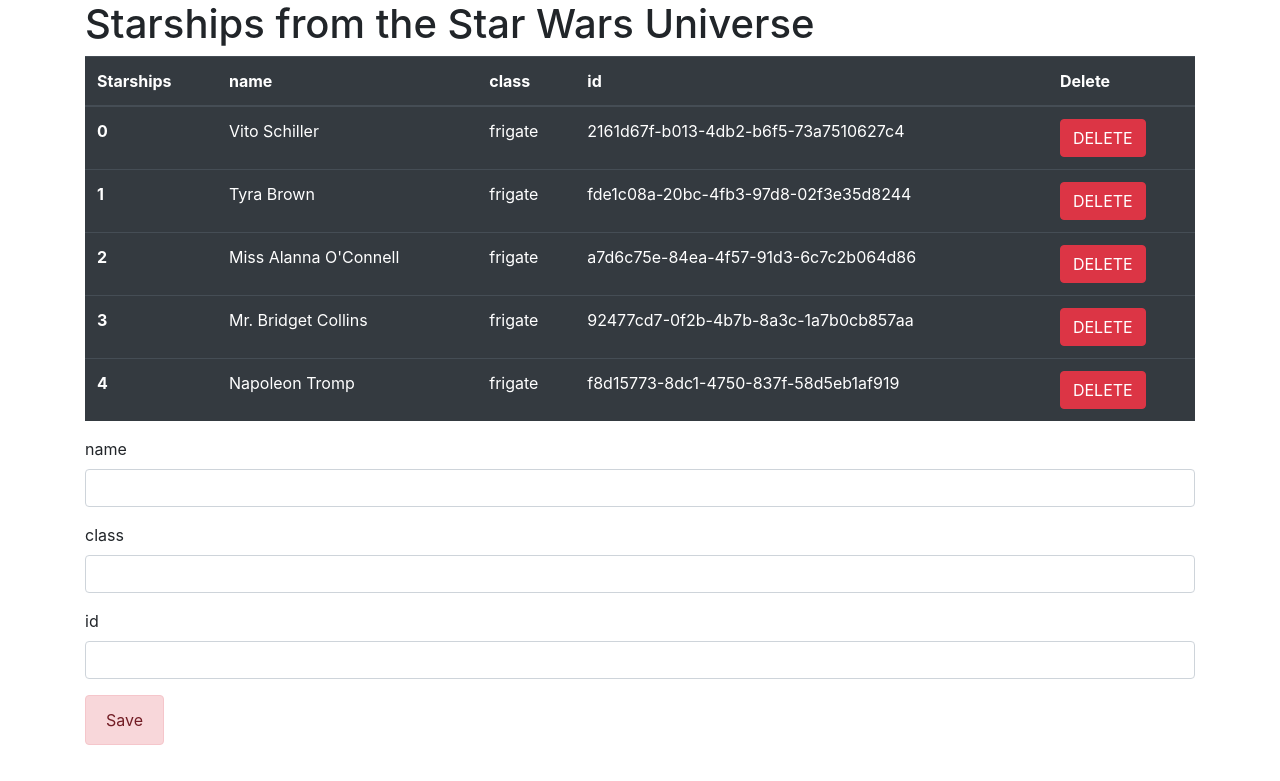
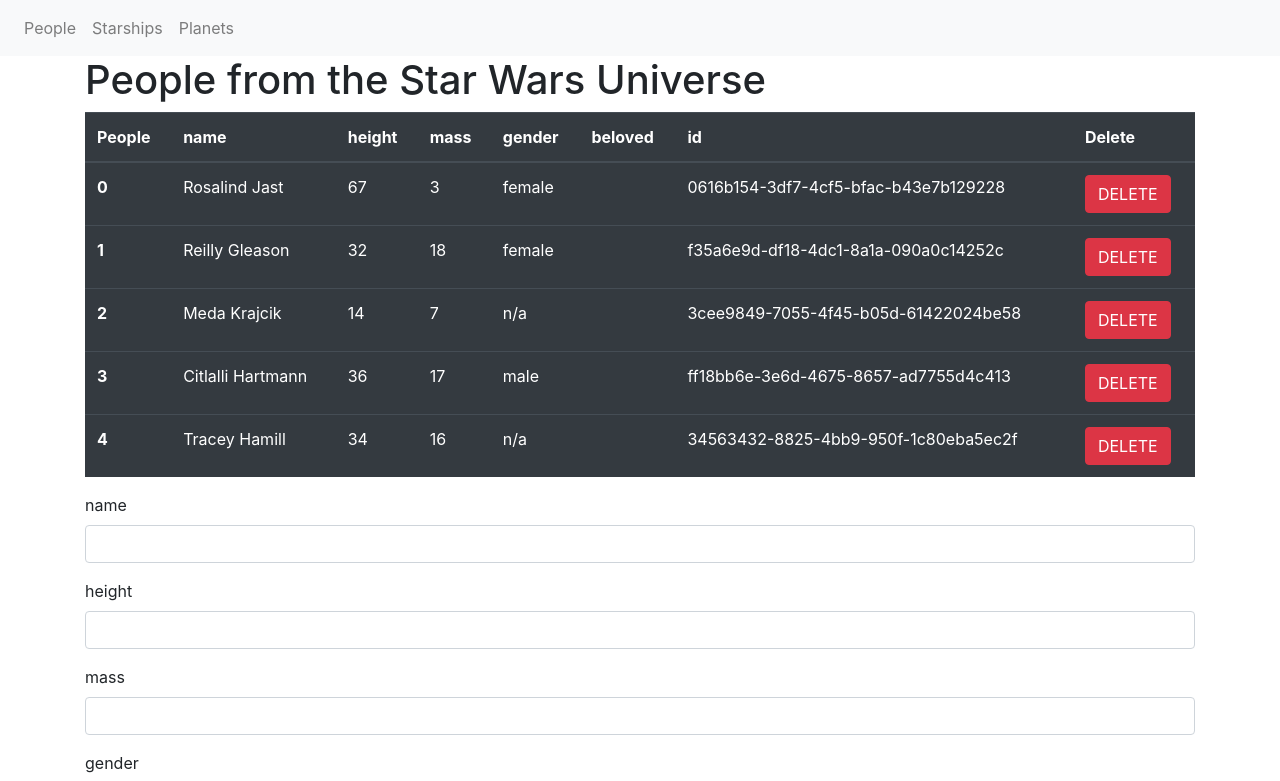
Before and after one commit to watemerald/react-jedi-crud-app, a React (Create React App) app: page /people in a window 1280 px wide. Shown: the top 781 px of the page. Built offline with nearby package versions, Linux system fonts and the light colour scheme.

Commit message:
Implemented React Router

```diff
--- a/package.json
+++ b/package.json
@@ -10,6 +10,7 @@
     "faker": "^4.1.0",
     "react": "^16.13.1",
     "react-dom": "^16.13.1",
+    "react-router-dom": "^5.2.0",
     "react-scripts": "3.4.1"
   },
   "scripts": {
--- a/src/App.js
+++ b/src/App.js
@@ -2,11 +2,64 @@
 import PeoplePage from "./components/PeoplePage";
 import PlanetsPage from "./components/PlanetsPage";
 import StarshipsPage from "./components/StarshipsPage";
+import Page404 from "./components/404";
+
+import {
+  BrowserRouter as Router,
+  Switch,
+  Route,
+  Link,
+  Redirect,
+} from "react-router-dom";
 
 import "bootstrap/dist/css/bootstrap.css";
 
 function App() {
-  return <StarshipsPage></StarshipsPage>;
+  return (
+    <Router>
+      <div>
+        <nav className="navbar navbar-expand-lg navbar-light bg-light">
+          <ul className="navbar-nav mr-auto">
+            <li className="nav-item">
+              <Link className="nav-link" to="/people">
+                People
+              </Link>
+            </li>
+            <li className="nav-item">
+              <Link className="nav-link" to="/starships">
+                Starships
+              </Link>
+            </li>
+            <li className="nav-item">
+              <Link className="nav-link" to="/planets">
+                Planets
+              </Link>
+            </li>
+          </ul>
+        </nav>
+
+        <Switch>
+          <Route path="/people">
+            <PeoplePage />
+          </Route>
+          <Route path="/starships">
+            <StarshipsPage />
+          </Route>
+          <Route path="/planets">
+            <PlanetsPage />
+          </Route>
+          {/* <Route path="/">
+            <Redirect to="/people" />
+          </Route> */}
+
+          <Redirect exact from="/" to="/people" />
+          <Route path="*">
+            <Page404 />
+          </Route>
+        </Switch>
+      </div>
+    </Router>
+  );
 }
 
 export default App;
--- /dev/null
+++ b/src/components/404.jsx
@@ -0,0 +1,5 @@
+import React from "react";
+
+export default function Page404() {
+  return <h3>404 - Not found</h3>;
+}
```
Also changed, not shown: 1 other file (tests, documents, lock files or other folders).
